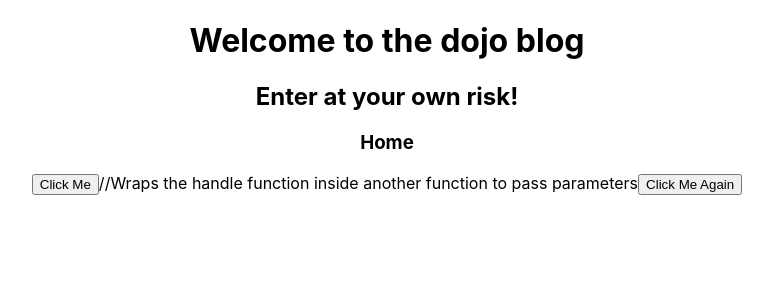
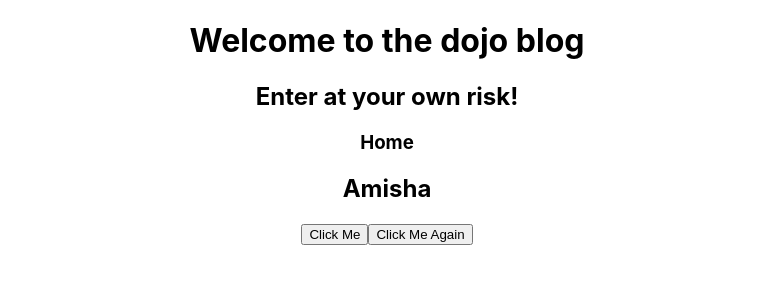
Before and after one commit to Amisha-Prathyanga/Self-Study, a React (Create React App) app in the folder NetNinjaReact/dojo-blog/: page / in a window 1280 px wide. Shown: the top 300 px of the page, without its empty margins (253-1026 px from the left). Built offline with nearby package versions, Linux system fonts and the light colour scheme.

Commit message:
use state hook done

```diff
--- a/NetNinjaReact/dojo-blog/src/components/Home.js
+++ b/NetNinjaReact/dojo-blog/src/components/Home.js
@@ -1,17 +1,25 @@
+import {useState} from 'react';
+
+
 const Home = () => {
+    const [name, setName] = useState("Amisha");
+
+
   const handleClick = () => {
     alert("Hello Bro!");
   };
 
   const handleClickAgain = (name) => {
     alert("Hello Again" + name);
+    setName('Prathyanga');
   };
   return (
     <div className="home">
       <h3>Home</h3>
+      <h2>{name}</h2>
       <button onClick={handleClick}>Click Me</button>
 
-      //Wraps the handle function inside another function to pass parameters
+      {/* Wraps the handle function inside another function to pass parameters */}
       <button onClick={() => handleClickAgain(" Bro!")}>Click Me Again</button>
     </div>
   );
```
